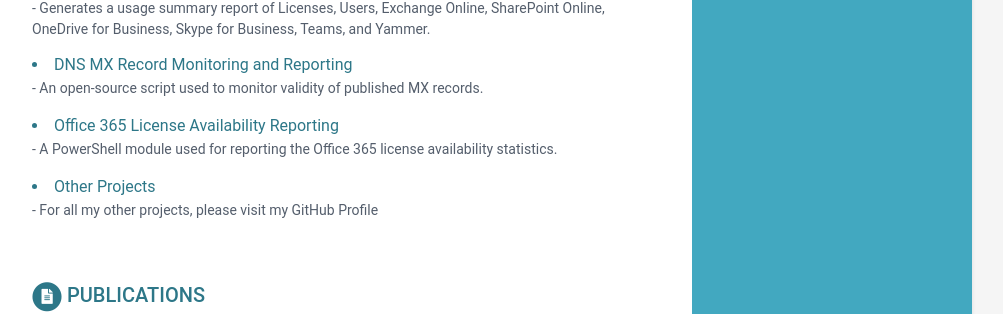
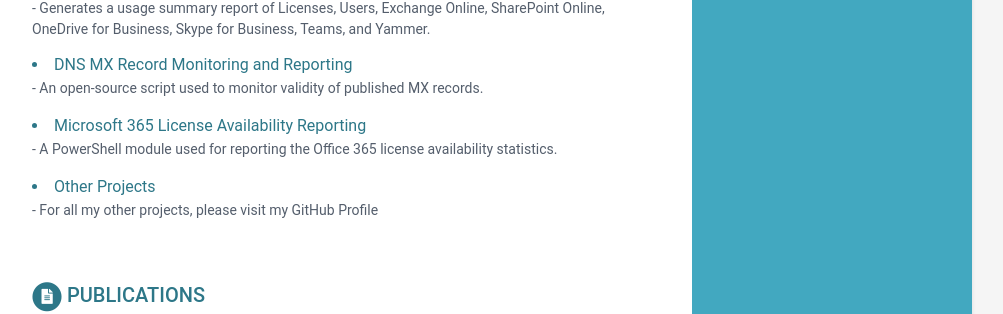
Before and after one commit to junec1982/junec1982.github.io, a Jekyll site: the page built from index.html, in a window 1280 px wide and 900 px high, scrolled down 1919 px. Shown: the part 144-458 px from the top of the window, without its empty margins (168-1171 px from the left). Built offline with Jekyll 4.4.1, drawn with Linux system fonts in a browser that asks for light colours.

Commit message:
Update data.yml

```diff
--- a/_data/data.yml
+++ b/_data/data.yml
@@ -138,8 +138,8 @@ projects:
         link: "https://github.com/junecastillote/Get-MXReport"
         tagline: "An open-source script used to monitor validity of published MX records."
 
-      - title: Office 365 License Availability Reporting
-        link: "https://github.com/junecastillote/LazyExchangeAdmin.SkuMon"
+      - title: Microsoft 365 License Availability Reporting
+        link: "https://github.com/junecastillote/PsSkuMon365"
         tagline: "A PowerShell module used for reporting the Office 365 license availability statistics."
 
       - title: Other Projects
```
